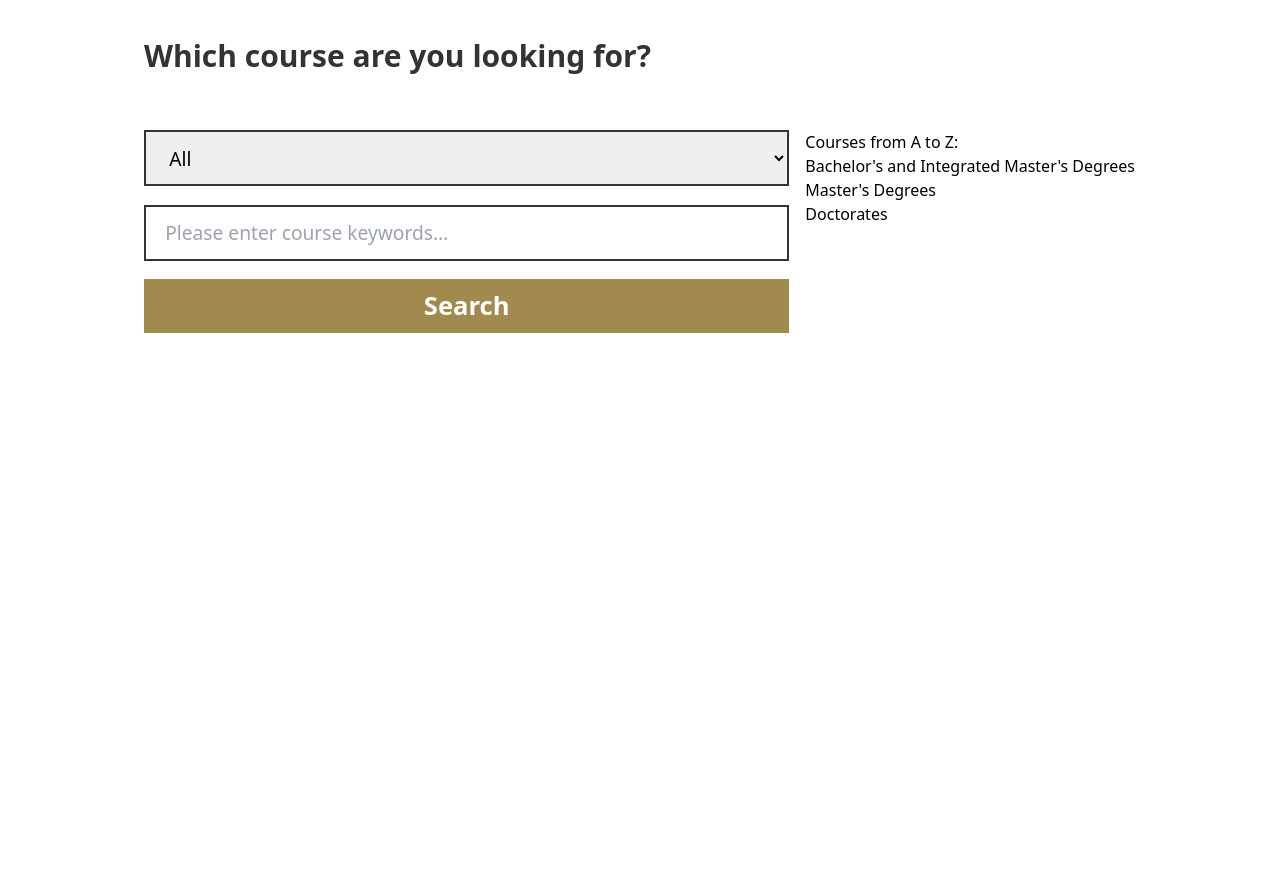
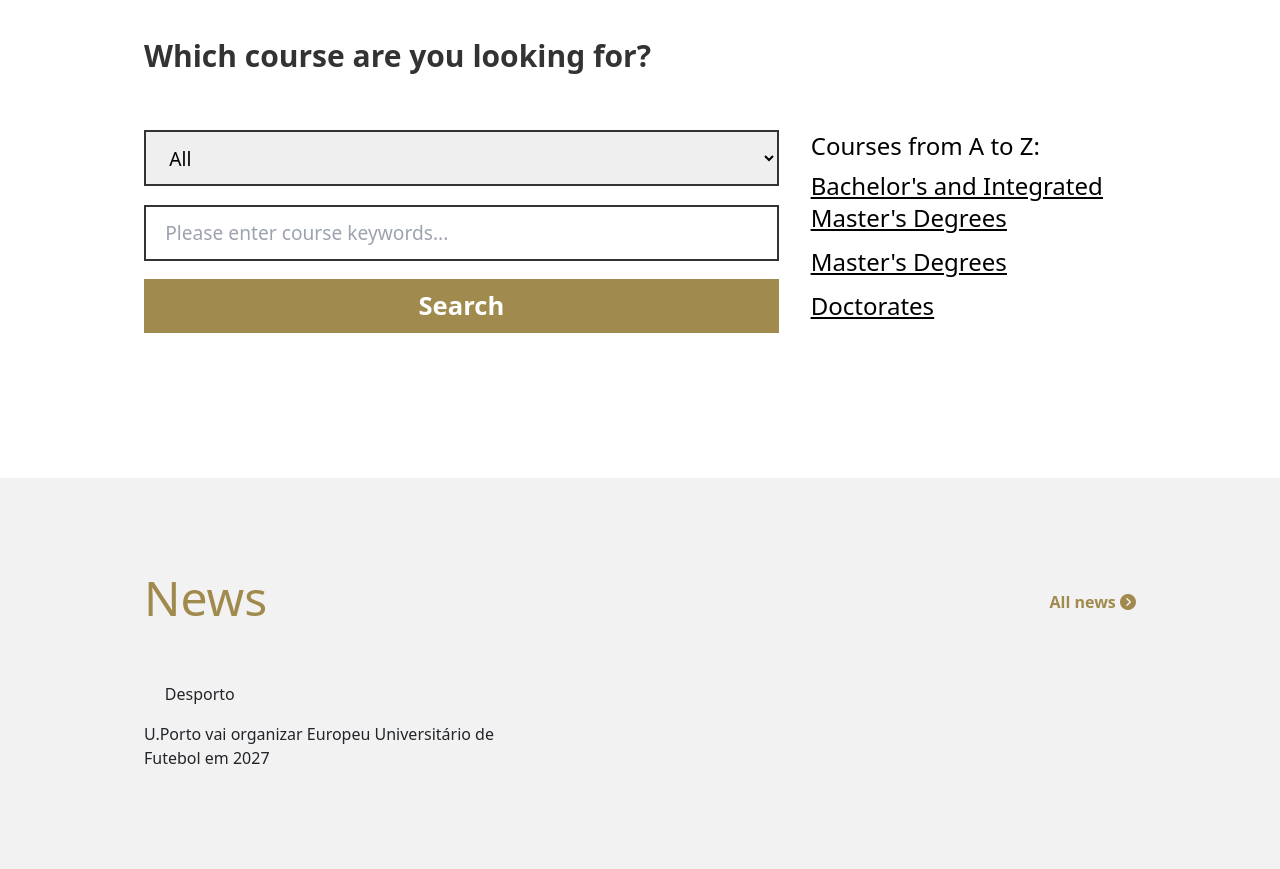
Before and after one commit to josueahadi/TheGymGate2, a website built with Vite: page src/index.html in a window 1280 px wide. Shown: the part 1140-2009 px from the top of the page. Before the commit the page ends 1714 px from the top, so only its background shows below. Built offline with nearby package versions, Linux system fonts and the light colour scheme; files whose address does not match are found by name.

Commit message:
refactor: study links

```diff
--- a/src/index.html
+++ b/src/index.html
@@ -111,7 +111,7 @@
         </div>
     </section>
 
-    <section class="px-4 py-24">
+    <section class="px-4 pt-24">
         <div class="mx-32 ">
             <div class="border-b-2">
                 <div class="flex flex-col gap-12 w-full mb-16">
@@ -140,7 +140,7 @@
                             <h4 class="text-[#333] font-semibold text-3xl text-left">Which course are you looking for?
                             </h4>
                         </div>
-                        <div class="flex flex-row justify-between">
+                        <div class="flex flex-row gap-4">
                             <div class="basis-2/3 max-w-[2/3] pr-4 relative w-full">
                                 <form>
                                     <div>
@@ -167,11 +167,11 @@
                             </div>
                             <div class="basis-1/3 max-w-[1/3]">
                                 <div>
-                                    <h4>Courses from A to Z:</h4>
-                                    <p><a href="#">Bachelor's
+                                    <h4 class="font-normal mb-2 text-2xl">Courses from A to Z:</h4>
+                                    <p class="mb-[.5em] font-light text-2xl underline mt-0 box-border"><a href="#">Bachelor's
                                             and Integrated Master's Degrees</a></p>
-                                    <p><a href="#">Master's Degrees</a></p>
-                                    <p><a href="#">Doctorates</a></p>
+                                    <p class="mb-[.5em] font-light text-2xl underline mt-0 box-border"><a href="#">Master's Degrees</a></p>
+                                    <p class="mb-[.5em] font-light text-2xl underline mt-0 box-border"><a href="#">Doctorates</a></p>
                                 </div>
                             </div>
                         </div>
@@ -181,6 +181,36 @@
 
         </div>
     </section>
+
+    <section class="bg-[#f2f2f2] text-[#212529] leading-6 py-24 px-4">
+        <div class="mx-32 ">
+            <div class="flex flex-col gap-10">
+                <div class="flex flex-row justify-between">
+                    <h1 class="text-[#a18a4d] text-5xl font-light">News</h1>
+                    <p class="text-[#a18a4d] text-base font-semibold mb-0 mt-4 px- py-0">
+                        <a href="#" target="_blank">
+                            <span>All news</span>
+                            <span>
+                                <i class="fa-solid fa-circle-chevron-right"></i>
+                            </span>
+                        </span>
+                        </a>
+                    </p>
+                </div>
+
+                <div class="grid grid-cols-3 gap-8 overflow-hidden">
+                    <article class="min-h-[34.5em] w-[24em] flex flex-col">
+                        <p class="text-[##a18a4d] text-base font-normal leading-[1.4em] mb-0 min-h-[3.5em] px-[1.3em] pt-[1.3em] pb-[1em]">Desporto</p>
+                        <div class="min-h-36">
+                            <a href="#">
+                                <h3>U.Porto vai organizar Europeu Universitário de Futebol em 2027</h3>
+                            </a>
+                        </div>
+                    </article>
+                </div>
+            </div>
+        </div>
+    </section>
 </body>
 
 </html>
```
